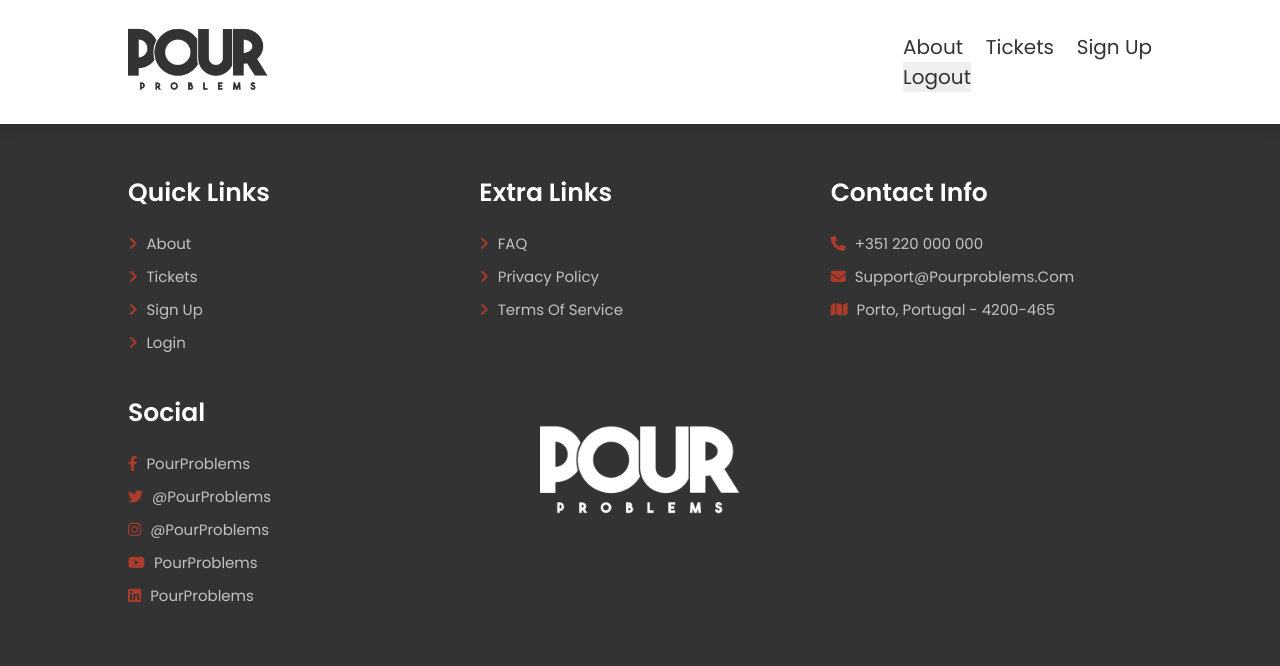
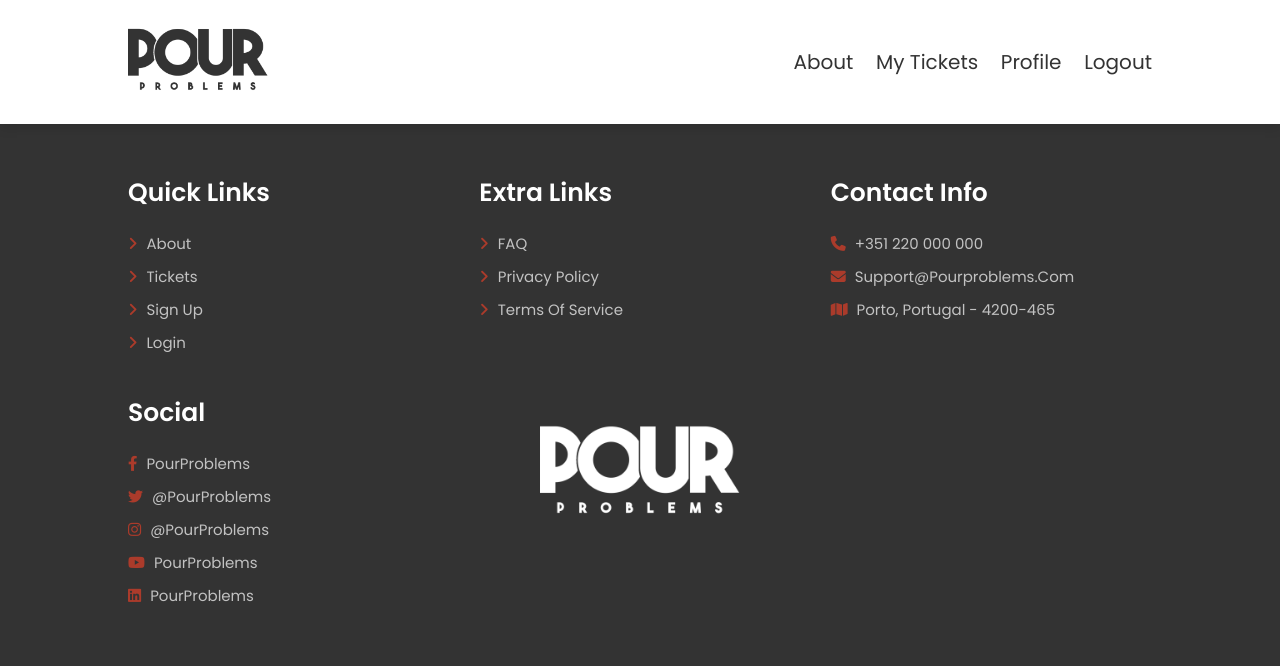
Before and after one commit to Joao-Mota/Pour-Problems, a PHP site: page /pages/faq.php in a window 1280 px wide. Shown: the top 666 px of the page. Run offline with PHP 8.4, Linux system fonts and the light colour scheme; the visitor is signed in with stand-in values (Sample User, id 1); data comes from the database, SQL or seed files in the repository; both versions use the stored data as it was after the commit.

Commit message:
TCW update logout header

```diff
--- a/css/style.css
+++ b/css/style.css
@@ -134,13 +134,14 @@ section{
     color: var(--main-color);
 }
 
-.header .navbar button{
+.header .navbar input{
     font-size: 2rem;
     margin-left: 2rem;
     color: var(--black);
+    background: none;
 }
 
-.header .navbar button:hover{
+.header .navbar input:hover{
     color: var(--main-color);
 }
 
--- a/temp/common.tpl.php
+++ b/temp/common.tpl.php
@@ -124,11 +124,11 @@
     </a>
 
     <nav class="navbar">
-      <a href="/pages/about.php">About</a>
-      <a href="/pages/tickets.php">Tickets</a>
-      <a href="/pages/signup.php">Sign Up</a>
-      <form action="../actions/action_logout.php" method="post" class="navbar">
-        <button type="submit">Logout</button>
+      <form action="../actions/action_logout.php" method="post" class="logout">
+        <a href="/pages/about.php">About</a>
+        <a href="/pages/tickets.php">My Tickets</a>
+        <a href="/pages/signup.php">Profile</a>
+        <input type="submit" value="Logout">
       </form>
     </nav>
 
```
Also changed, not shown: database/database.db.
